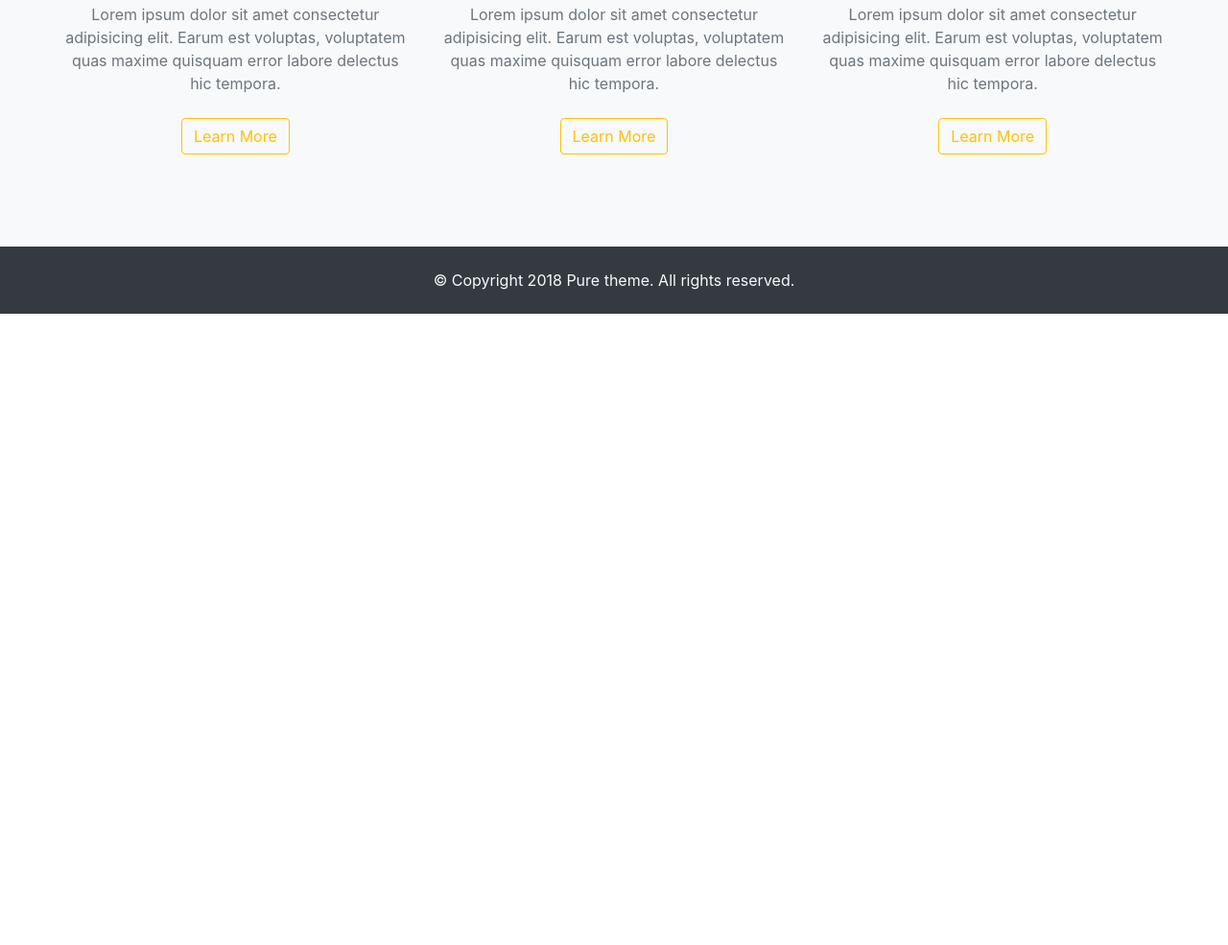
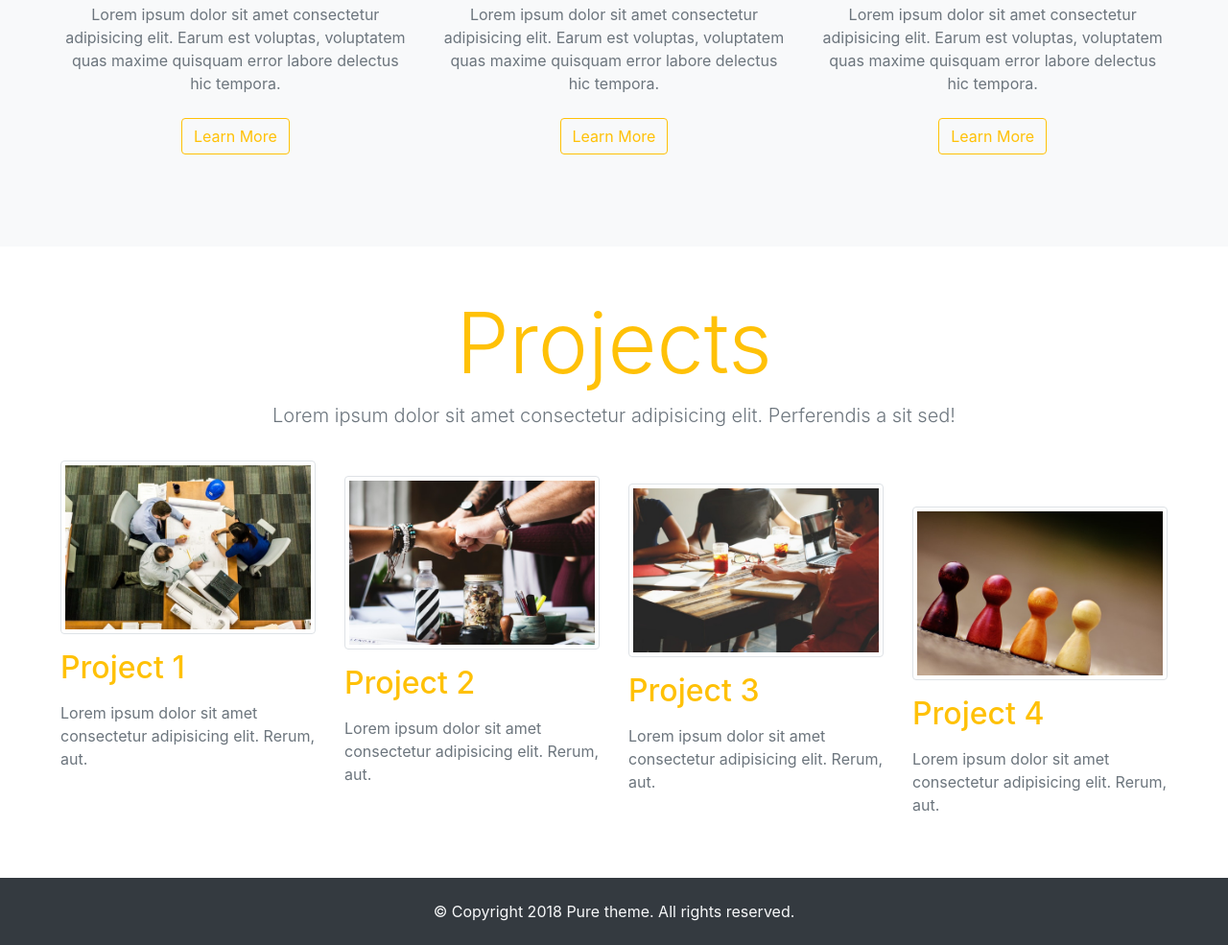
Before and after one commit to tacotruffles/bootstrap4-pure-theme, a plain HTML site: page index.html in a window 1280 px wide. Shown: the part 1205-2190 px from the top of the page at 96% size. Before the commit the page ends 1532 px from the top, so only its background shows below. Drawn offline with nearby package versions, Linux system fonts and the light colour scheme.

Commit message:
Projects section

```diff
--- a/index.html
+++ b/index.html
@@ -117,6 +117,44 @@
          </div>
       </div>
    </section>
+   <!-- end skills -->
+
+   <!-- projects -->
+   <section class="p-5">
+      <div class="container-fluid">
+         <!-- title -->
+         <div class="row">
+            <div class="col text-center mb-3">
+               <h1 class="text-warning display-2">Projects</h1>
+               <p class="lead text-secondary">Lorem ipsum dolor sit amet consectetur adipisicing elit. Perferendis a sit sed!</p>
+            </div>
+         </div>
+         <!-- end title -->
+         <div class="row">
+            <div class="col-lg-3 col-sm-6">
+               <img class="img-thumbnail" src="images/project1.jpg" alt="Project 1">
+               <h2 class="my-3 text-warning">Project 1</h2>
+               <p class="text-muted">Lorem ipsum dolor sit amet consectetur adipisicing elit. Rerum, aut.</p>
+            </div>
+            <div class="col-lg-3 col-sm-6 mt-3">
+               <img class="img-thumbnail" src="images/project2.jpg" alt="Project 2">
+               <h2 class="my-3 text-warning">Project 2</h2>
+               <p class="text-muted">Lorem ipsum dolor sit amet consectetur adipisicing elit. Rerum, aut.</p>
+            </div>
+            <div class="col-lg-3 col-sm-6 mt-4">
+               <img class="img-thumbnail" src="images/project3.jpg" alt="Project 3">
+               <h2 class="my-3 text-warning">Project 3</h2>
+               <p class="text-muted">Lorem ipsum dolor sit amet consectetur adipisicing elit. Rerum, aut.</p>
+            </div>
+            <div class="col-lg-3 col-sm-6 mt-5">
+               <img class="img-thumbnail" src="images/project4.jpg" alt="Project 4">
+               <h2 class="my-3 text-warning">Project 4</h2>
+               <p class="text-muted">Lorem ipsum dolor sit amet consectetur adipisicing elit. Rerum, aut.</p>
+            </div>
+         </div>
+      </div>
+   </section>
+
    <!-- FOOTER -->
    <footer>
       <div class="container-fluid bg-dark text-light">
```
